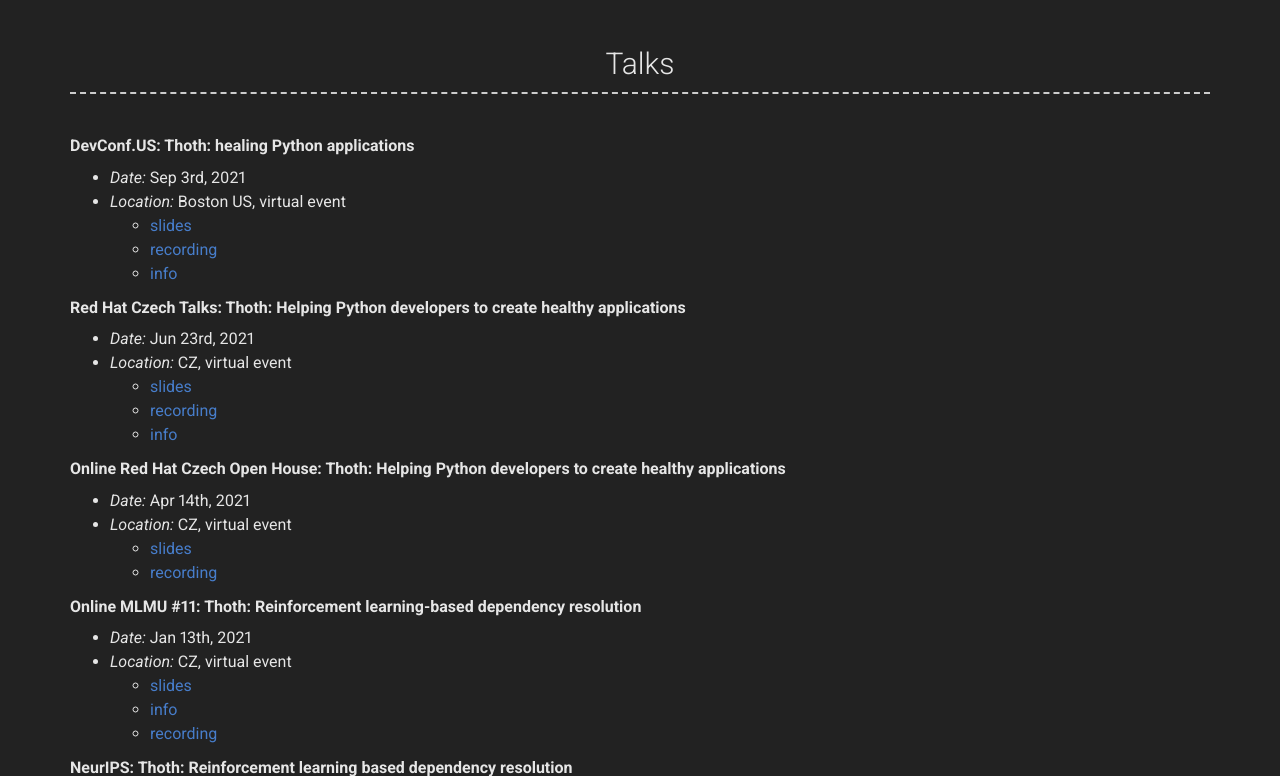
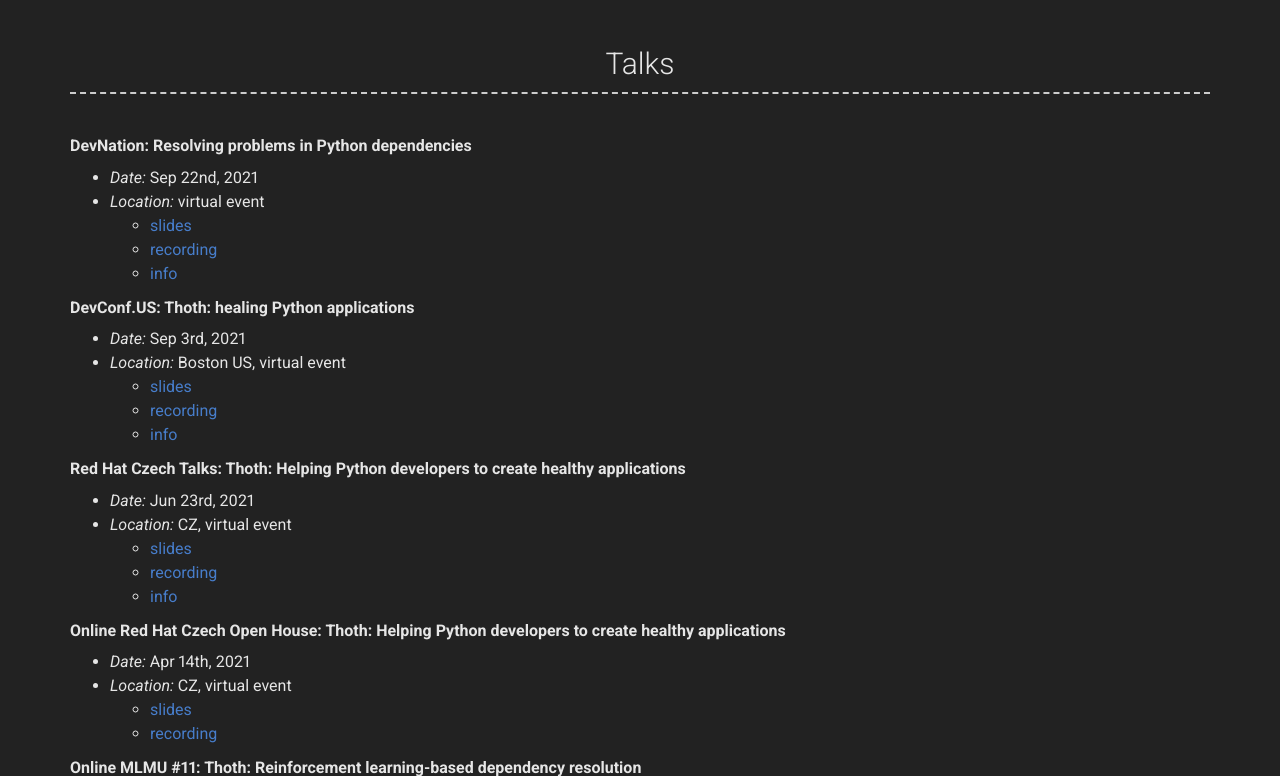
Before and after one commit to fridex/fridex.github.io, a Jekyll site: the page built from index.md, in a window 1280 px wide and 900 px high, scrolled down 382 px, cut to the strip 124-900 px from the top of the window. Built offline with Jekyll 4.4.1, drawn with Linux system fonts in a browser that asks for light colours; nearby versions of some CDN libraries.

Commit message:
Add info for the DevNation 2021 conference

```diff
--- a/_config.yml
+++ b/_config.yml
@@ -81,6 +81,14 @@
   - title: Talks # Title for the section
     layout: text # Type of content section (list/text)
     content: |
+      **DevNation: Resolving problems in Python dependencies**
+
+      * *Date:* Sep 22nd, 2021
+      * *Location:* virtual event
+        * [slides](https://github.com/thoth-station/talks/blob/master/2021-09-22-devnation/resolve_problems_in_python_dependencies.pdf)
+        * [recording](https://www.youtube.com/watch?v=sIP7Zw_vaTw)
+        * [info](https://developers.redhat.com/devnation/devnationday-2021)
+
       **DevConf.US: Thoth: healing Python applications**
 
       * *Date:* Sep 3rd, 2021
```
